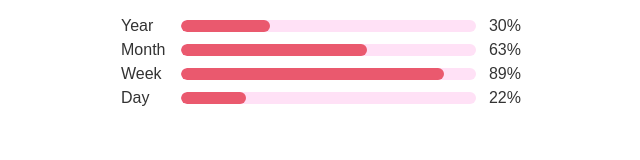
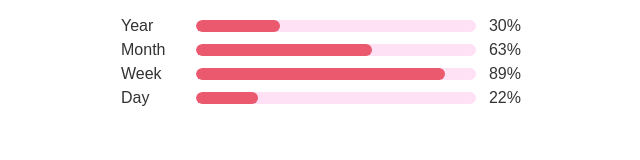
Before and after one commit to SanaaSherif/life-progress, a plain HTML site: page index.html in a window 1280 px wide. Shown: the full height of the page, 319-959 px from the left. Drawn offline with Linux system fonts and the light colour scheme.

Commit message:
Update index.html

```diff
--- a/index.html
+++ b/index.html
@@ -22,8 +22,8 @@
     }
 
     .label {
-      width: 50px;
-      margin-right: 10px;
+      width: 70px;
+      margin-right: 5px;
       color: #333;
     }
     @media (prefers-color-scheme: dark) {
```
